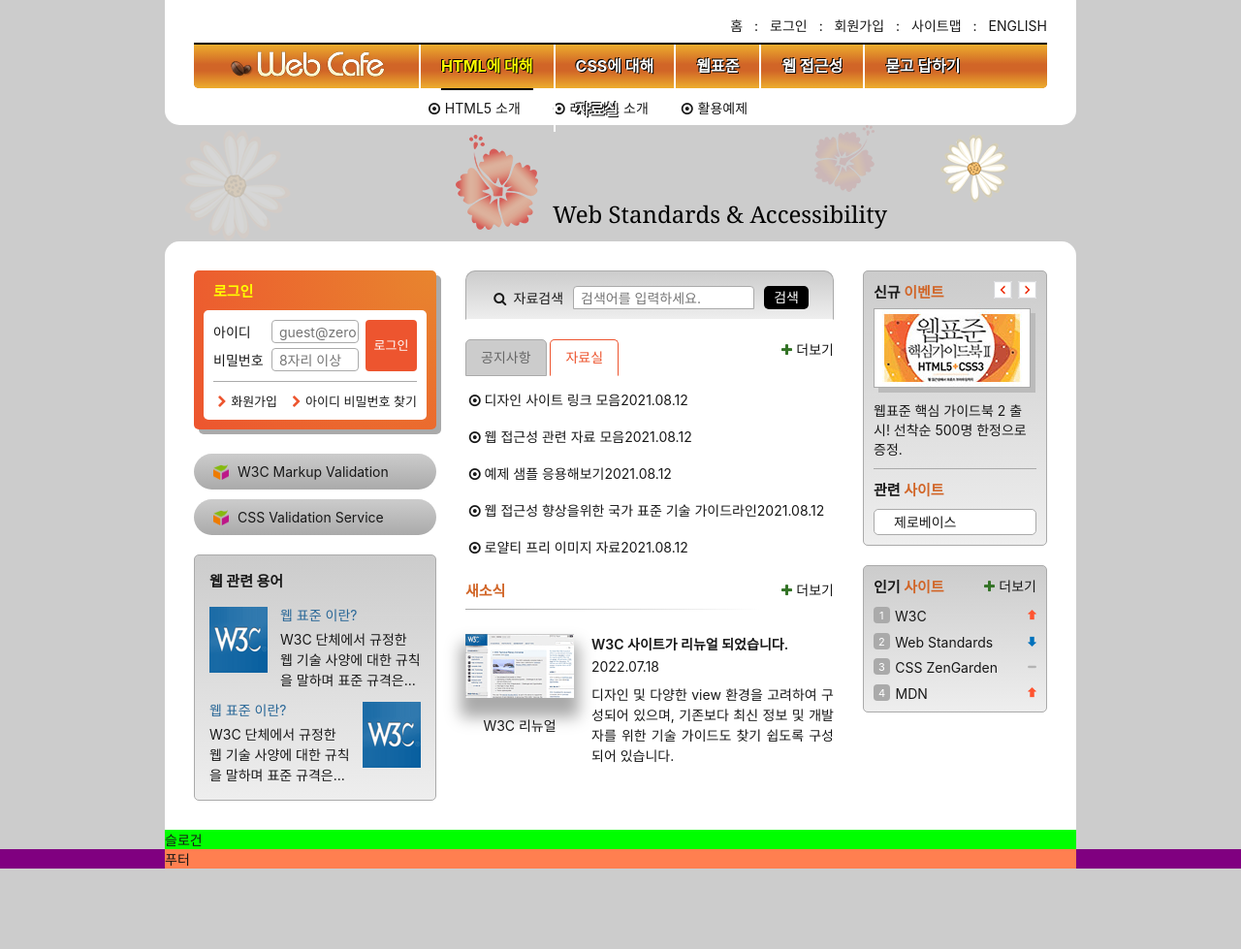
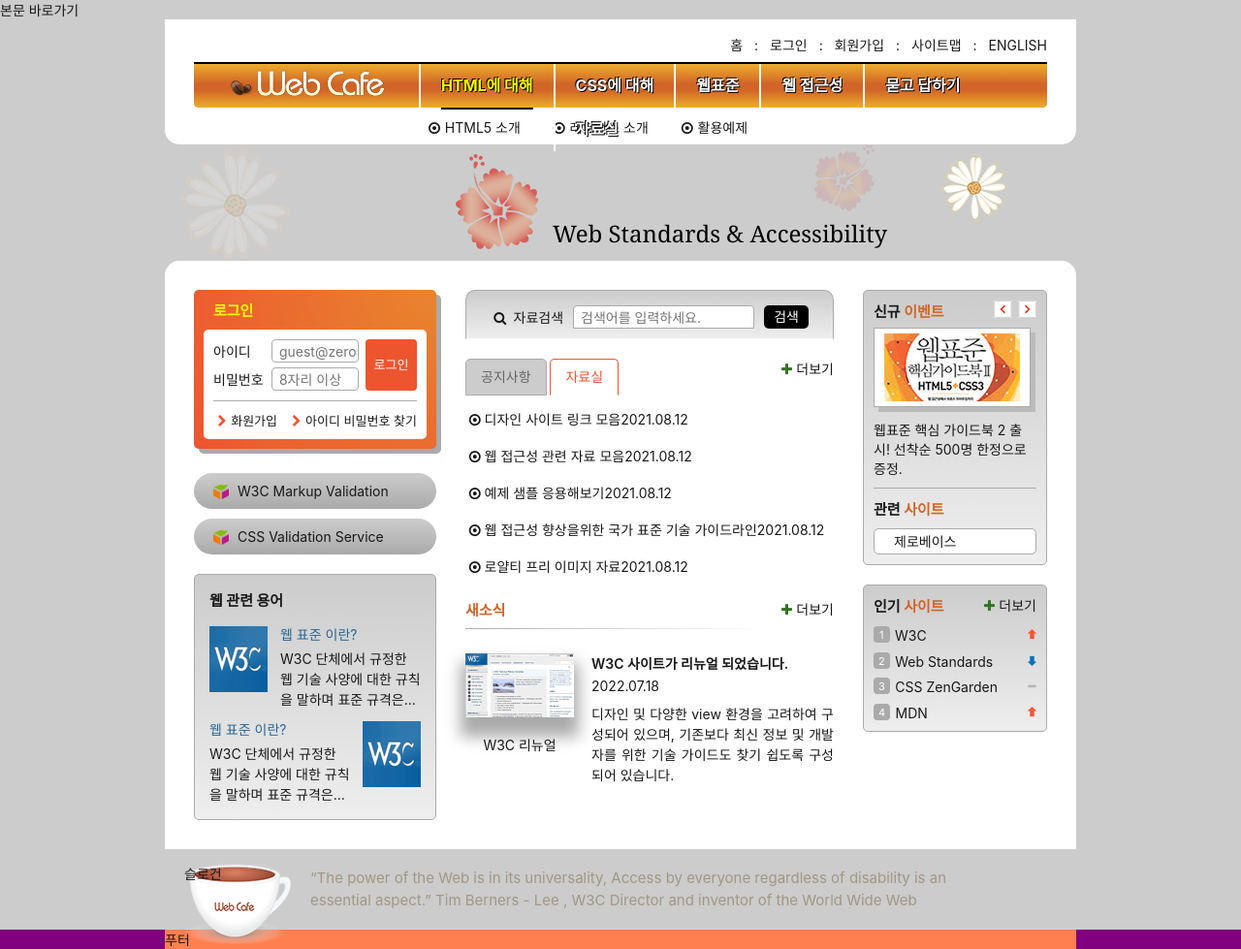
Before and after one commit to who0803/zeroConnecTo, a website: page HTML5/index.html in a window 1280 px wide. Shown: the whole page at 97% size. Before the commit the page ends 896 px from the top, so only its background shows below. Drawn offline with Linux system fonts and the light colour scheme; a web font is replaced by a local one.

Commit message:
내가한 슬로건

```diff
--- a/HTML5/css/index.css
+++ b/HTML5/css/index.css
@@ -44,21 +44,26 @@
 }
 
 /* 스킵 내비게이션 */
+
 /* .skip-nav {
-
-} */
-.skip-nav a {
-  /* padding: 4px 0; */
-  display: none;
-  flex-flow: row nowrap;
-  justify-content: center;
+  display: block;
+  text-align: center;
   background: #000;
   color: #fff;
+  line-height: 0;
+  font-size: 0;
 }
-.skip-nav a:focus {
-  display: flex;
+.skip-nav span {
+  display: inline-block;
+  padding: 0;
+  height: 0;
+  overflow: hidden;
 }
-
+.skip-nav:focus span {
+  height: auto;
+  padding: 8px;
+  box-shadow: 1px 1px 0 0 red, -1px -1px 0 0 red;
+} */
 
 /* 레이아웃 */
 .header, .visual, .main, .slogan, .footer-inner {
@@ -936,9 +941,25 @@
 
 /* 슬로건 */
 .slogan {
-  background: lime;
-  /* clear: both;
-  margin-top: 200px; */
+  display: flex;
+  align-items: center;
+
+}
+.slogan-title {
+  transform: translateY(15px);
+  min-width: 110px;
+  height: 83px;
+  background-image: url(./images/coffee.png);
+  margin: 0 20px;
+}
+
+
+
+.slogan-content {
+  width: 75%;
+  font-size: 1.5rem;
+  color: #a09784;
+  line-height: 1.5;
 }
 /* 푸터 */
 .footer {
--- a/HTML5/index.html
+++ b/HTML5/index.html
@@ -8,9 +8,9 @@
   <link rel="stylesheet" href="./css/index.css" />
 </head>
 <body>
-  <div class="skip-nav">
-    <a href="#userEmail">본문 바로가기</a>
-  </div>
+  <a href="#userEmail" class="skip-nav">
+    <span>본문 바로가기</span>
+  </a>
   <header class="header">
     <!-- h1태그로 img 묶음. 웹사이트의 대제목 역할이라고 알려준다. -->
     <h1 class="logo">
@@ -386,7 +386,16 @@
       </section>
     </div>
   </main>
-  <article class="slogan">슬로건</article>
+  <article class="slogan">
+    <h2 class="slogan-title" title="웹카페에서 웹표준을">슬로건</h2>
+    <p class="slogan-content">
+      <q cite="http://w3.org/WAI">The power of the Web is in its universality, Access by everyone regardless of disability is an essential aspect.</q>
+      Tim Berners - Lee , W3C Director and inventor of the World Wide Web
+    </p>
+    <footer class="sr-only">
+      출처 : W3C, http://w3.org/WAI/
+    </footer>
+  </article>
   <footer class="footer">
     <div class="footer-inner">푸터</div>
   </footer>
```
